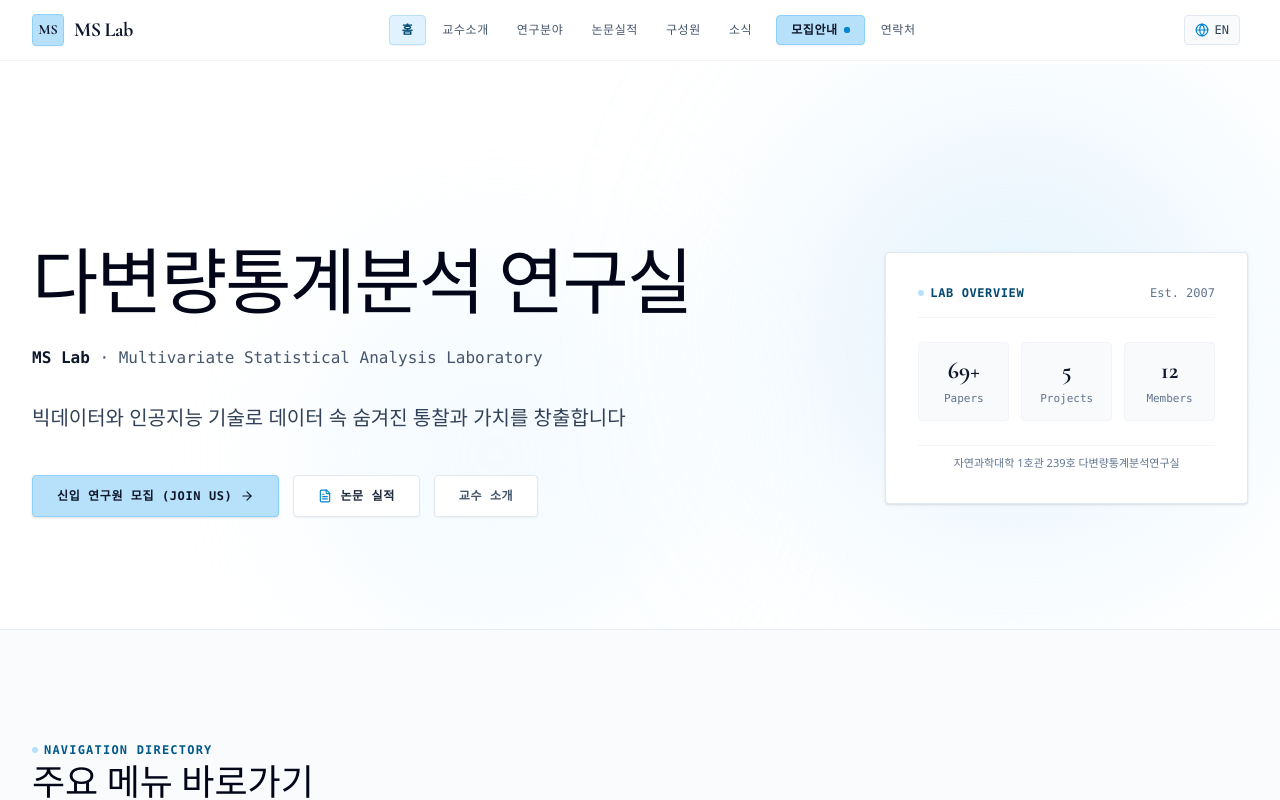
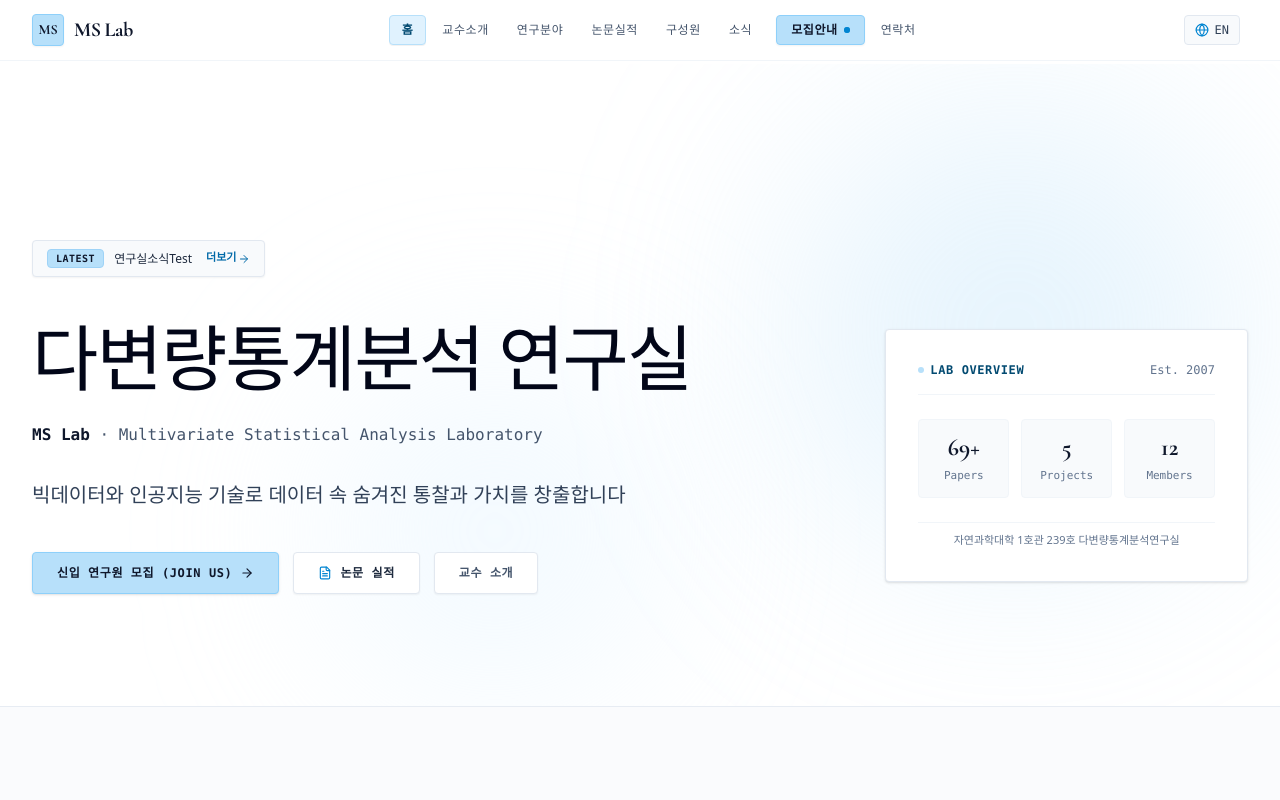
Before and after one commit to jj-how/MSLab, a React (Vite) app: page / in a window 1280 px wide. Shown: the top 800 px of the page. Built offline with nearby package versions, Linux system fonts and the light colour scheme.

Commit message:
Update initialLabData.ts

```diff
--- a/src/data/initialLabData.ts
+++ b/src/data/initialLabData.ts
@@ -543,7 +543,17 @@ We warmly welcome aspiring researchers who are passionate about discovering hidd
       avatarUrl: ''
     }
   ],
-  news: [],
+  news: [
+    {
+      id: 'test',
+      date: '2026.09.01',
+      titleKo: '연구실소식Test',
+      titleEn: 'News Title in English',
+      contentKo: '상세 내용',
+      contentEn: 'News detailed content.',
+      category: 'Notice'
+    }
+  ],
   seminars: [],
   gallery: [],
   recruitment: {
```
